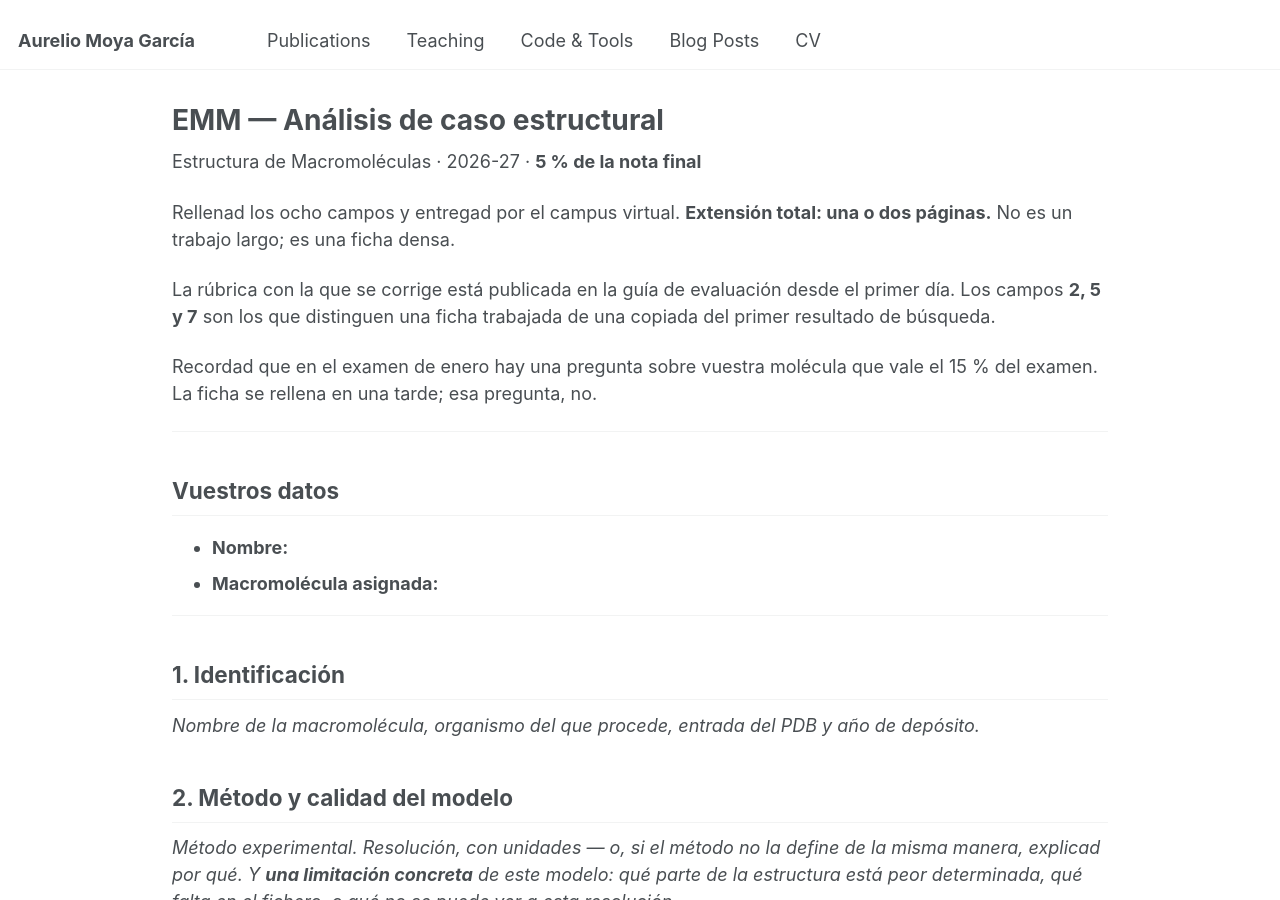
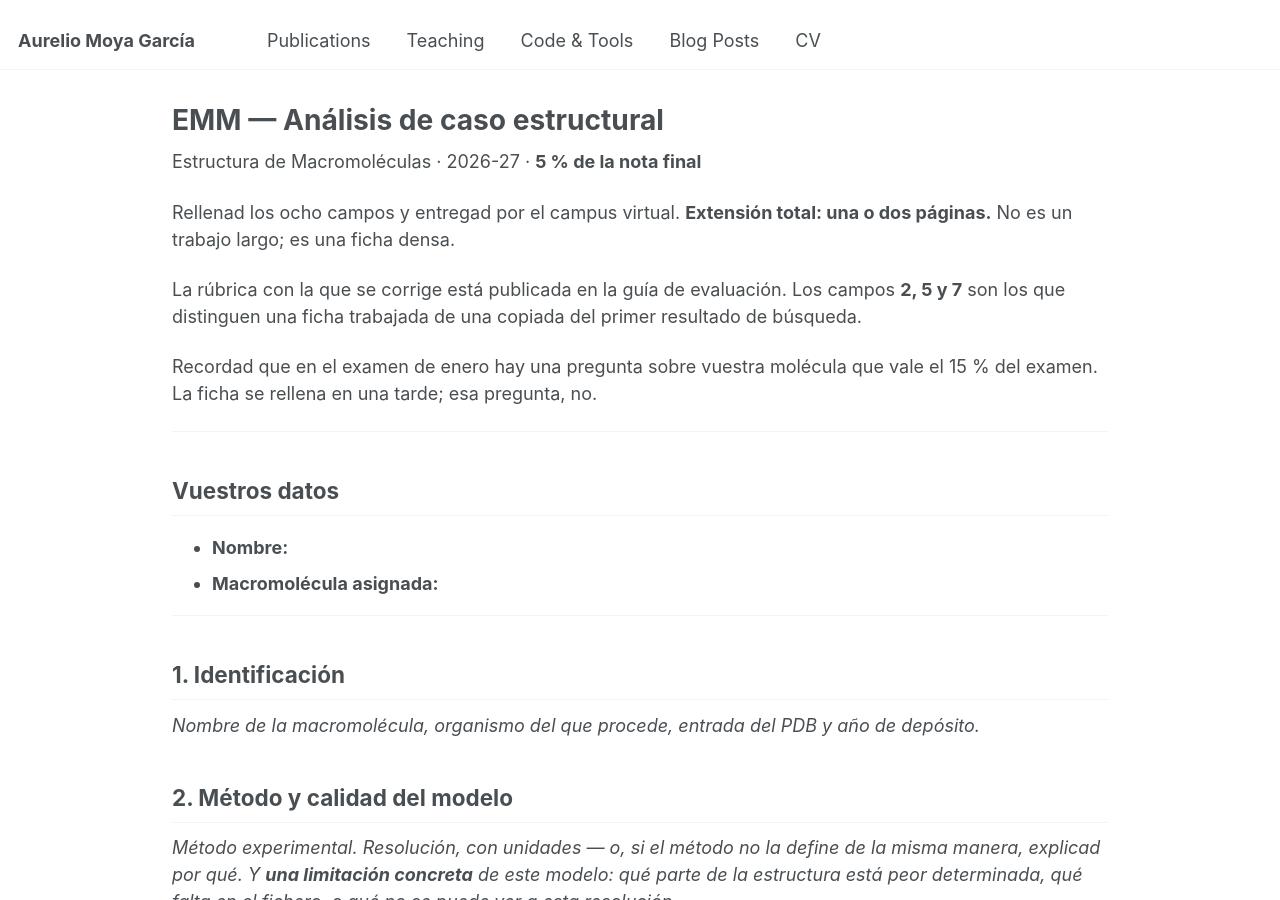
Before and after one commit to amoyag/amoyag.github.io, a Jekyll site: the page built from _pages/emm-caso-estructural.md, in a window 1280 px wide and 900 px high. Built offline with Jekyll 4.4.1, drawn with Linux system fonts in a browser that asks for light colours.

Commit message:
EMM 26-27: ficha del caso estructural

```diff
--- a/_pages/emm-caso-estructural.md
+++ b/_pages/emm-caso-estructural.md
@@ -7,9 +7,9 @@ Estructura de Macromoléculas · 2026-27 · **5 % de la nota final**
 Rellenad los ocho campos y entregad por el campus virtual. **Extensión total: una
 o dos páginas.** No es un trabajo largo; es una ficha densa.
 
-La rúbrica con la que se corrige está publicada en la guía de evaluación desde el
-primer día. Los campos **2, 5 y 7** son los que distinguen una ficha trabajada de
-una copiada del primer resultado de búsqueda.
+La rúbrica con la que se corrige está publicada en la guía de evaluación. Los
+campos **2, 5 y 7** son los que distinguen una ficha trabajada de una copiada
+del primer resultado de búsqueda.
 
 Recordad que en el examen de enero hay una pregunta sobre vuestra molécula que
 vale el 15 % del examen. La ficha se rellena en una tarde; esa pregunta, no.
```
